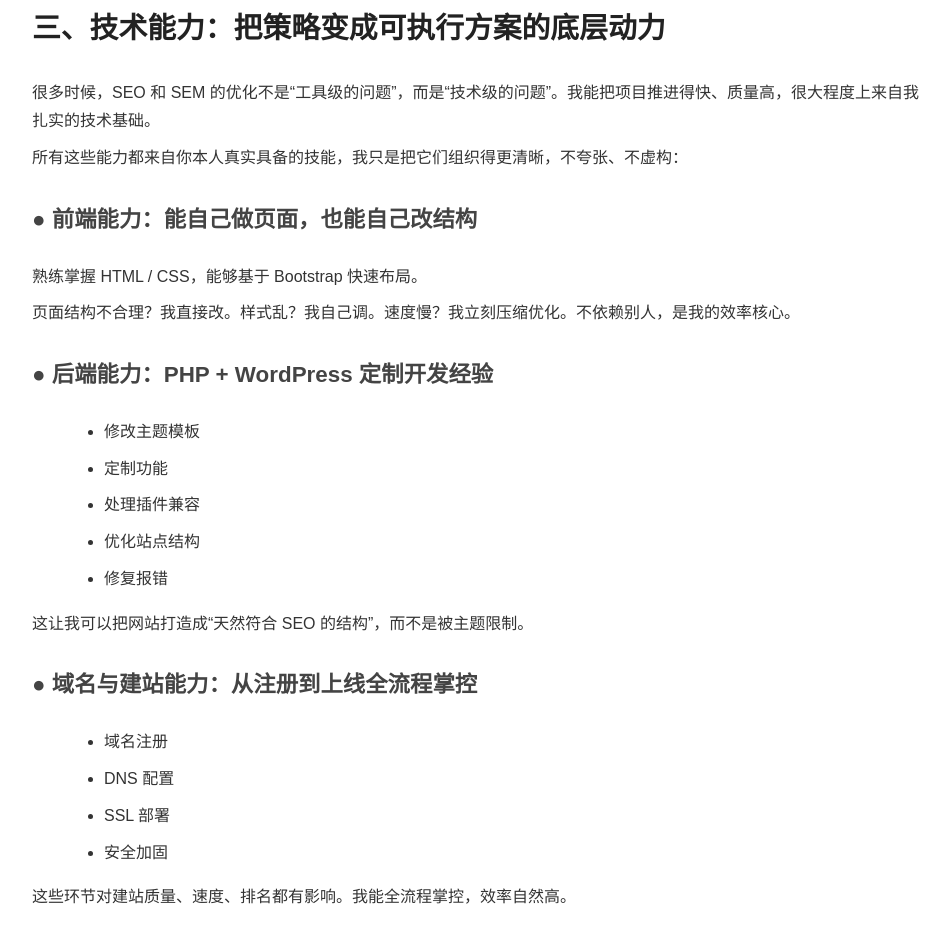
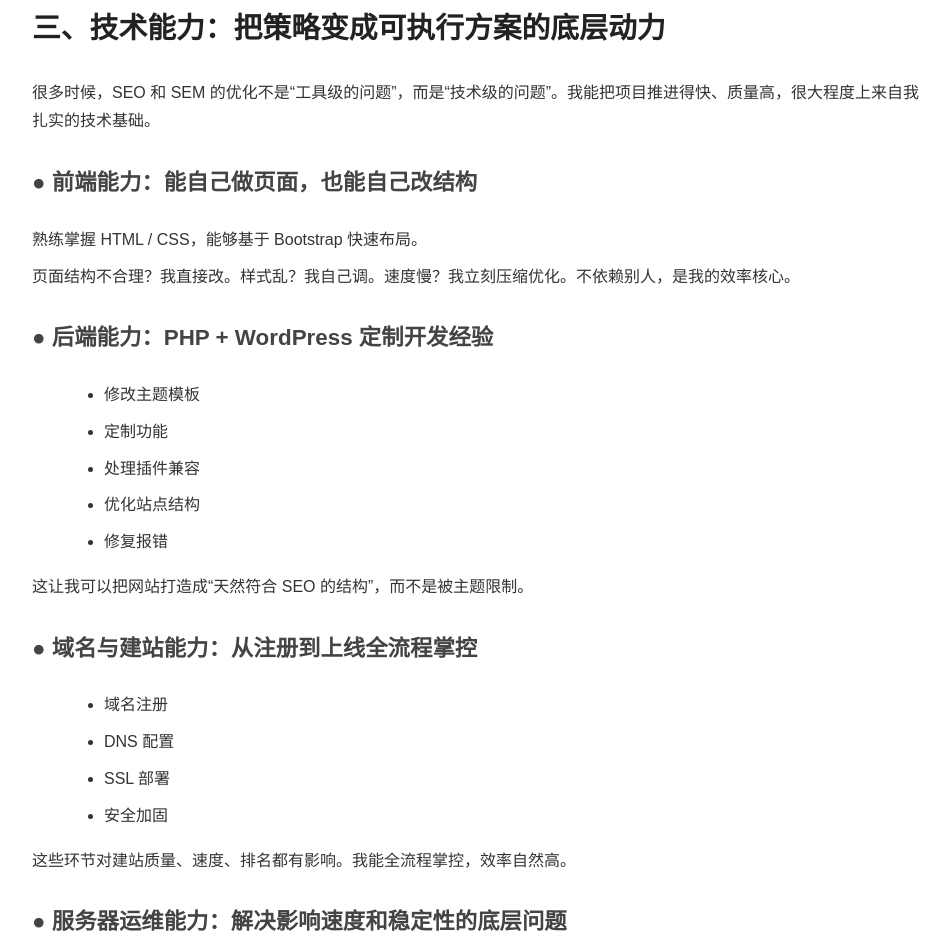
Before and after one commit to Xidorn/wxsgs.com, a plain HTML site: page index.html in a window 1280 px wide. Shown: the part 2391-3335 px from the top of the page, without its empty margins (158-1108 px from the left). Drawn offline with Linux system fonts and the light colour scheme.

Commit message:
Update index.html

```diff
--- a/index.html
+++ b/index.html
@@ -159,7 +159,6 @@
 
         <h2>三、技术能力：把策略变成可执行方案的底层动力</h2>
         <p>很多时候，SEO 和 SEM 的优化不是“工具级的问题”，而是“技术级的问题”。我能把项目推进得快、质量高，很大程度上来自我扎实的技术基础。</p>
-        <p>所有这些能力都来自你本人真实具备的技能，我只是把它们组织得更清晰，不夸张、不虚构：</p>
 
         <h3>● 前端能力：能自己做页面，也能自己改结构</h3>
         <p>熟练掌握 HTML / CSS，能够基于 Bootstrap 快速布局。</p>
```
